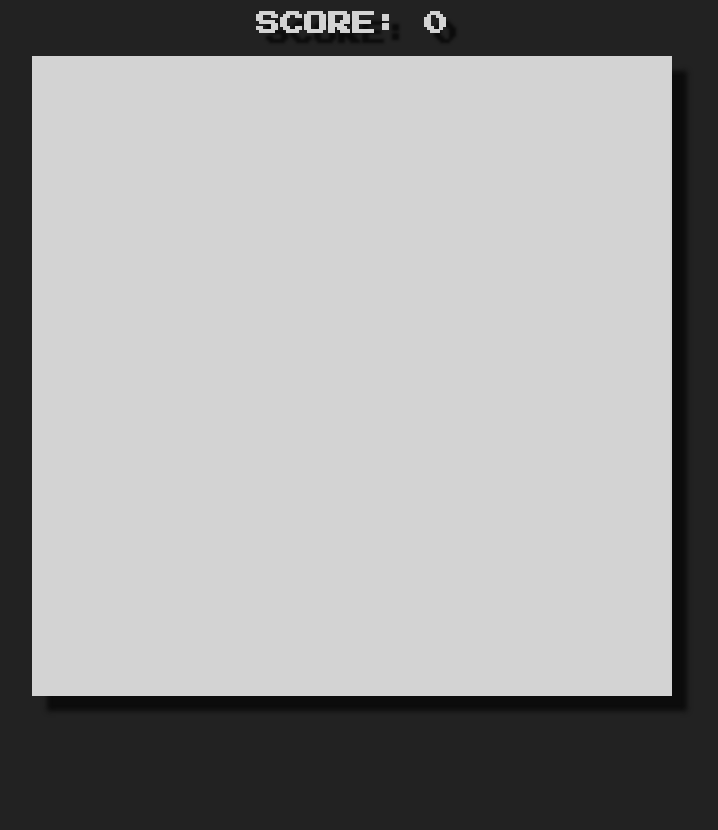
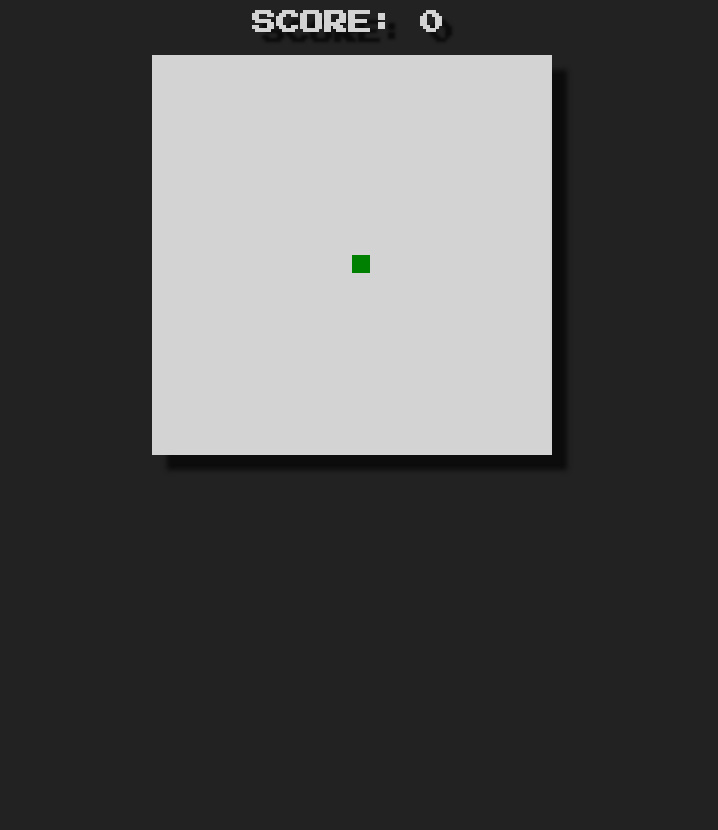
Before and after one commit to jawarr/snake, a plain HTML site: page index.html in a window 1280 px wide. Shown: the part 91-921 px from the top of the page, without its empty margins (288-1006 px from the left). After the commit the page ends 800 px from the top, so only its background shows below. Drawn offline with Linux system fonts and the light colour scheme.

Commit message:
snake on canvas

```diff
--- a/index.css
+++ b/index.css
@@ -21,10 +21,18 @@ body {
 }
 
 
-#game {
-    background-color: lightgrey;
-    width: 80vmin;
-    height: 80vmin;
+ h1{
+    font-size: 5vmin;
+ }
+
+ h2 {
+    font-size: 3vmin;
+ }
+
+
+#board {
+    height: 400px;
+    width: 400px;
     box-shadow: 15px 15px 5px rgb(12, 12, 12);
 }
 
--- a/index.html
+++ b/index.html
@@ -10,10 +10,10 @@
      <link href="https://fonts.googleapis.com/css?family=Press+Start+2P" rel="stylesheet">
  </head>
  <body>
-     <h1>SNAKE</h1>
-     <h2>SCORE: 0</h2>
-    <div id = "game"></div>
-        <canvas id = "board" ></canvas>
-    </div>
+     <div id = "text">
+        <h1>SNAKE</h1>
+        <h2>SCORE: 0</h2>
+     </div>
+    <canvas id="board" ></canvas>
  </body>
  </html>
--- a/index.js
+++ b/index.js
@@ -3,17 +3,62 @@ const ctx = canvas.getContext('2d')
 
 let speed = 7
 
-function updateLoop () {
+canvas.height = 400
+canvas.width = 400
+let tileCount = 20
+let tileSize = canvas.width / tileCount - 2
+let headX = 10
+let headY = 10
+
+let xDirection = 0
+let yDirection = 0
+
+function renderGame() {
     console.log("I updated")
-    setTimeout(updateLoop, 1000/speed)
+    clearScreen()
+    drawSnake()
+    setTimeout(updateLoop, 1000 / speed)
 }
 
-// function clearScreen () {
-//     ctx.fillStyle = 'lightgrey'
-//     ctx.fillRect(0, 0, canvas.width, canvas.height)
+
+function clearScreen() {
+    ctx.fillStyle = 'lightgrey'
+    ctx.fillRect(0, 0, canvas.width, canvas.height)
+}
+
+function drawSnake() {
+    ctx.fillStyle = 'green'
+    ctx.fillRect(headX * tileCount, headY * tileCount, tileSize, tileSize)
+}
+
+
+
+renderGame()
+
+
+
+
+// make canvas square and size to screen
+
+// function canvasSize(viewportPercent) {
+//     viewportPercent = viewportPercent / 100
+//     let viewportMinSize = Math.min(window.innerWidth, window.innerHeight)
+//     return viewportPercent * viewportMinSize
 // }
 
-// clearScreen()
+// function renderCanvas () {
+//     canvas.width = canvasSize(80)
+//     canvas.height = canvasSize(80)
+//     console.log(canvas.width, canvas.height)
+//     setTimeout(renderCanvas, 500)
+// }
 
+// renderCanvas ()
 
-updateLoop()
+// setInterval (function () {
+//     canvas.width = canvasSize(80)
+//     canvas.height = canvasSize(80)
+//     console.log(canvas.width, canvas.height)
+// }, 500)
+
+// render function
```
